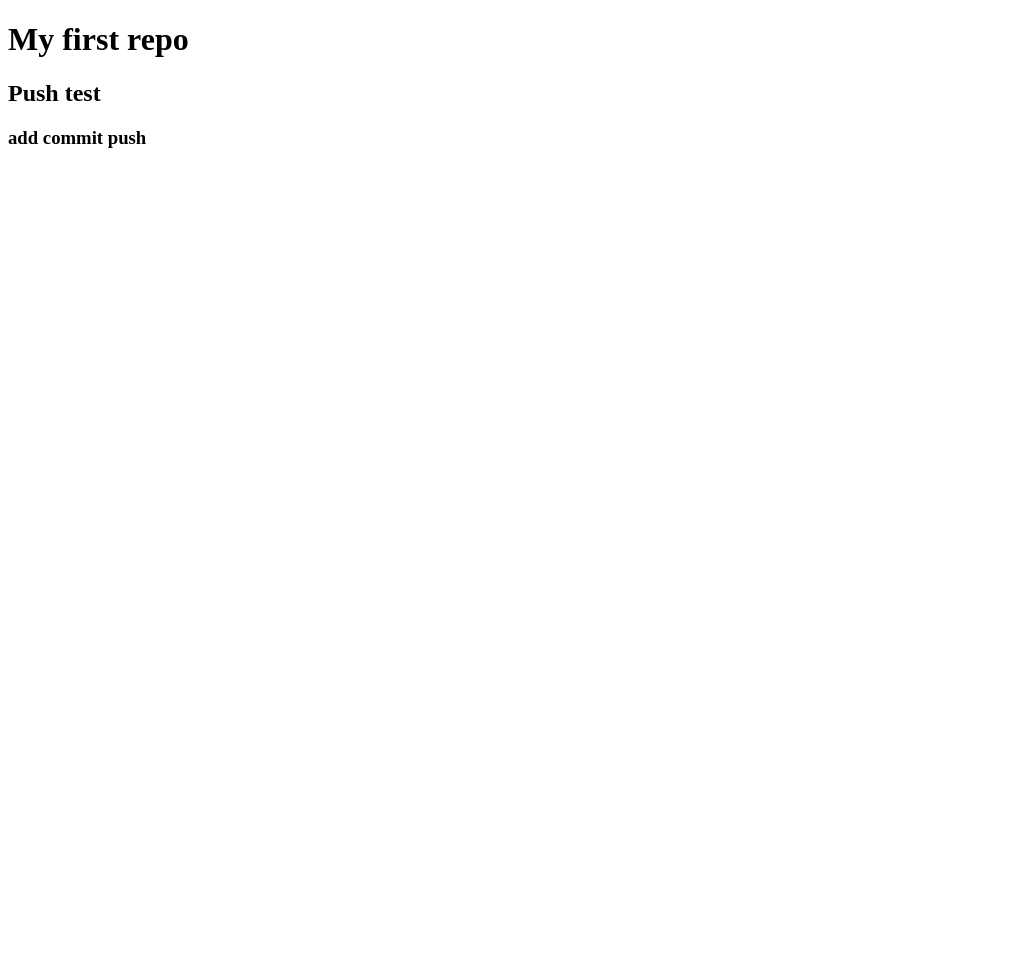
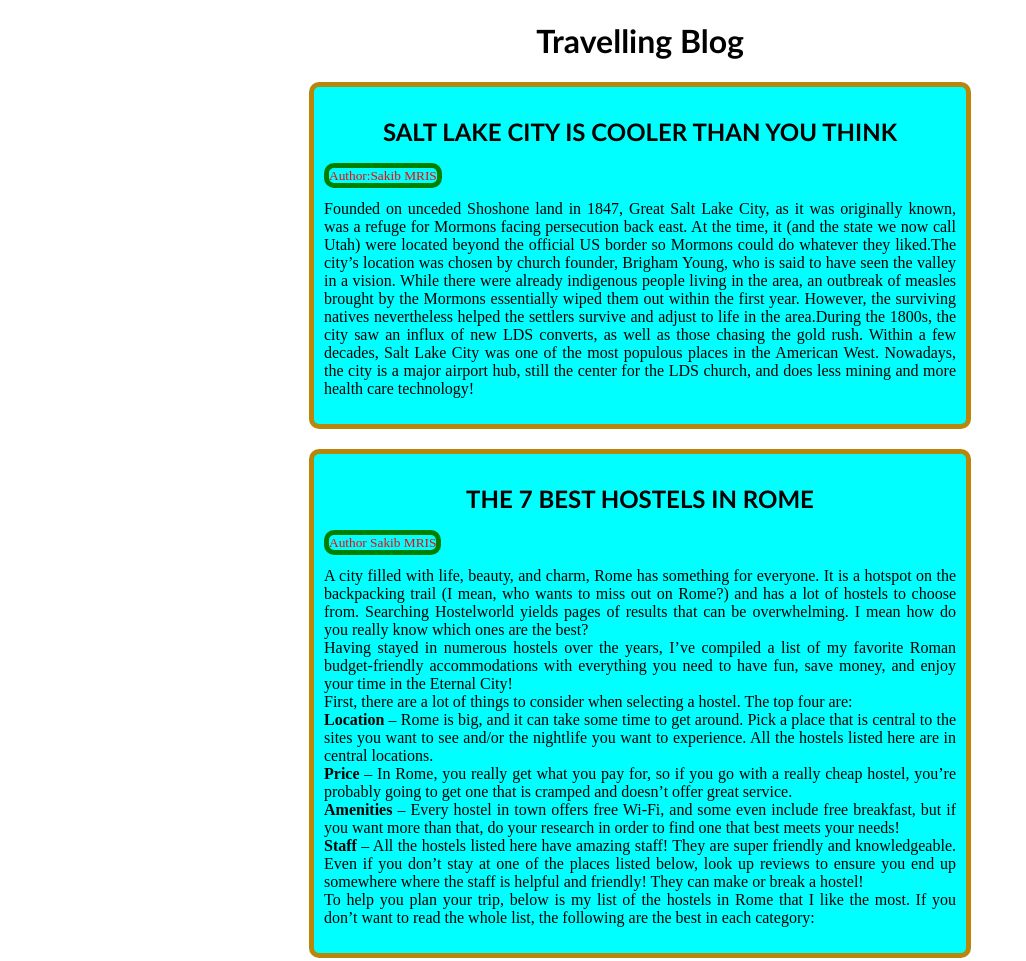
Before and after one commit to SakibMris/My-first-repo, a plain HTML site: page index.html in a window 1280 px wide. Shown: the whole page, without its empty margins (0-1026 px from the left). Before the commit the page ends 800 px from the top, so only its background shows below. Drawn offline with Linux system fonts and the light colour scheme.

Commit message:
blog added

```diff
--- a/index.html
+++ b/index.html
@@ -4,11 +4,60 @@
     <meta charset="UTF-8">
     <meta http-equiv="X-UA-Compatible" content="IE=edge">
     <meta name="viewport" content="width=device-width, initial-scale=1.0">
-    <title>My first repo</title>
+    <title>My Blog</title>
+    <link rel="icon" href="icon-css.png">
+    <style>
+        div{ background-color: aqua;
+            border: 5px solid darkgoldenrod;
+            border-radius: 10px;
+            margin: 0 auto;
+            margin-bottom: 20px;
+            padding: 10px;
+            text-align: justify;
+            width: 50%;
+        }
+        span{
+            color: red;
+        }
+        small{
+            border: 5px solid green ;
+            border-radius: 10px;
+        }
+        .blog-title{
+            text-align: center;
+            font-family: 'Gill Sans', 'Gill Sans MT', Calibri, 'Trebuchet MS', sans-serif;
+            font-weight: 900
+        }
+        .blog-title p{
+            text-align: justify;
+        }
+    </style>
 </head>
 <body>
- <h1>My first repo</h1>
- <h2>Push test</h2>
- <h3>add commit push</h3>
+    <h1 class="blog-title">Travelling Blog</h1>
+    <div>
+    <h2 class="blog-title">SALT LAKE CITY IS COOLER THAN YOU THINK</h2>
+    <small><span>Author:Sakib MRIS </span></small>
+    <p>Founded on unceded Shoshone land in 1847, Great Salt Lake City, as it was originally known, was a refuge for Mormons facing persecution back east. At the time, it (and the state we now call Utah) were located beyond the official US border so Mormons could do whatever they liked.The city’s location was chosen by church founder, Brigham Young, who is said to have seen the valley in a vision. While there were already indigenous people living in the area, an outbreak of measles brought by the Mormons essentially wiped them out within the first year. However, the surviving natives nevertheless helped the settlers survive and adjust to life in the area.During the 1800s, the city saw an influx of new LDS converts, as well as those chasing the gold rush. Within a few decades, Salt Lake City was one of the most populous places in the American West. Nowadays, the city is a major airport hub, still the center for the LDS church, and does less mining and more health care technology! <br></p>
+
+    </div>
+
+       <div>
+        <h2 class="blog-title">THE 7 BEST HOSTELS IN ROME</h2>
+        <small><span>Author Sakib MRIS</span></small>
+    <p>
+        A city filled with life, beauty, and charm, Rome has something for everyone. It is a hotspot on the backpacking trail (I mean, who wants to miss out on Rome?) and has a lot of hostels to choose from. Searching Hostelworld yields pages of results that can be overwhelming. I mean how do you really know which ones are the best?<br>
+
+        Having stayed in numerous hostels over the years, I’ve compiled a list of my favorite Roman budget-friendly accommodations with everything you need to have fun, save money, and enjoy your time in the Eternal City! <br>
+
+        First, there are a lot of things to consider when selecting a hostel. The top four are: <br>
+        <b>Location</b> – Rome is big, and it can take some time to get around. Pick a place that is central to the sites you want to see and/or the nightlife you want to experience. All the hostels listed here are in central locations. <br>
+        <b>Price</b> – In Rome, you really get what you pay for, so if you go with a really cheap hostel, you’re probably going to get one that is cramped and doesn’t offer great service. <br>
+        <b>Amenities</b> – Every hostel in town offers free Wi-Fi, and some even include free breakfast, but if you want more than that, do your research in order to find one that best meets your needs! <br>
+        <b>Staff</b> – All the hostels listed here have amazing staff! They are super friendly and knowledgeable. Even if you don’t stay at one of the places listed below, look up reviews to ensure you end up somewhere where the staff is helpful and friendly! They can make or break a hostel! <br>
+        To help you plan your trip, below is my list of the hostels in Rome that I like the most. If you don’t want to read the whole list, the following are the best in each category:
+    </p>
+
+       </div>
 </body>
 </html>
```
